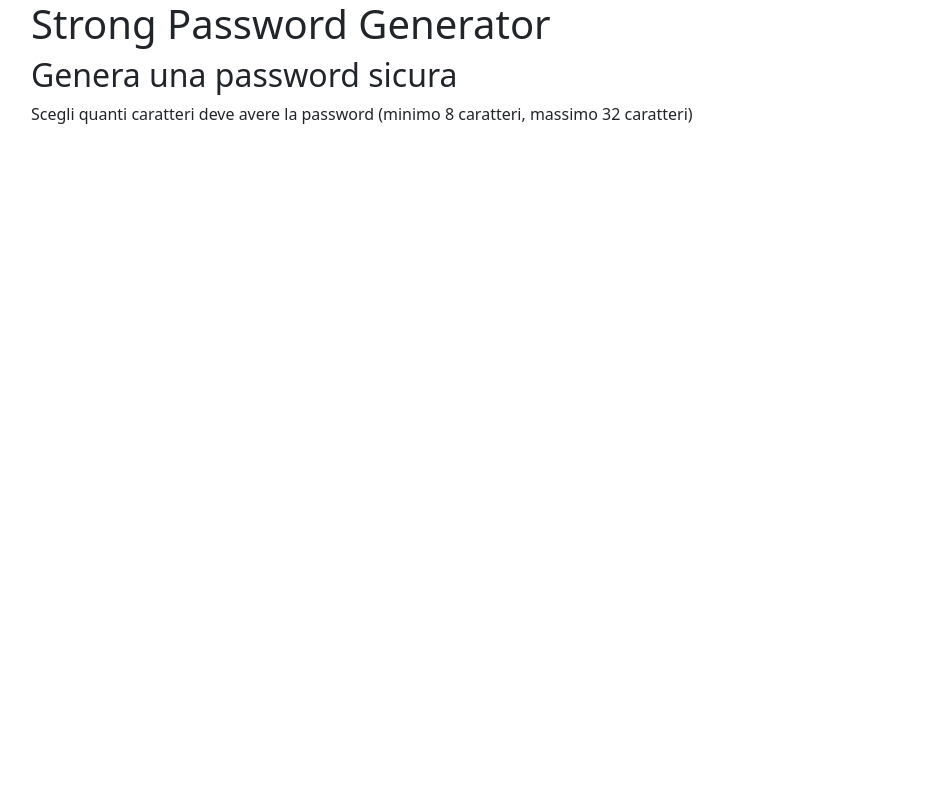
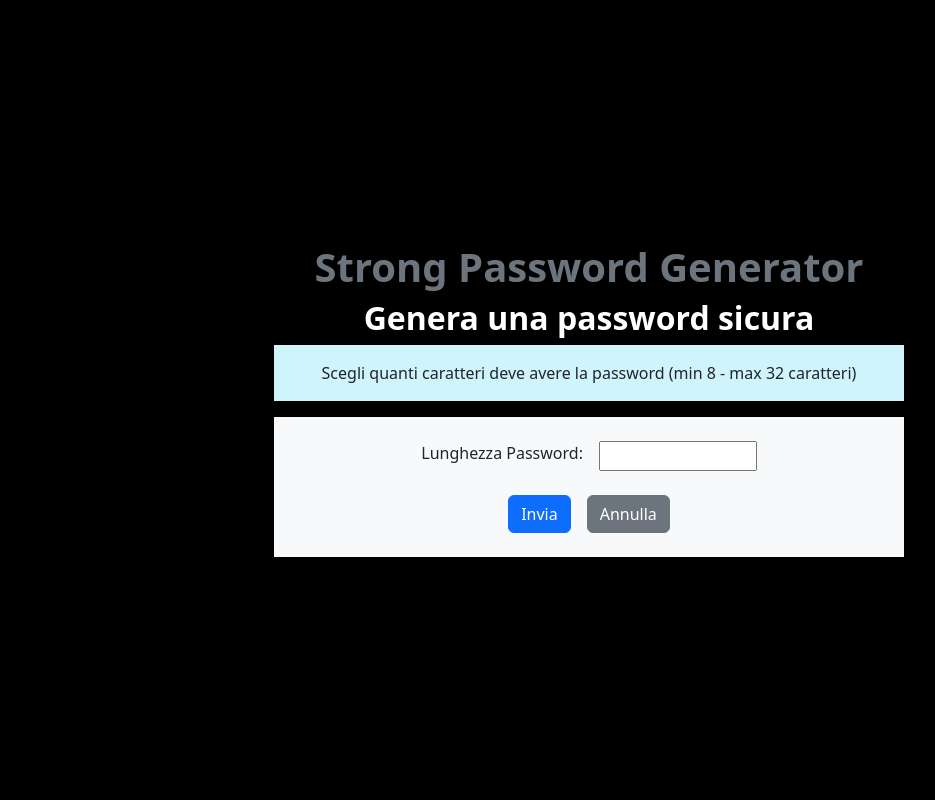
Before and after one commit to MassimoAzzini/php-strong-password-generator, a PHP site: page / in a window 1280 px wide. Shown: the whole page, without its empty margins (51-986 px from the left). Run offline with PHP 8.4, Linux system fonts and the light colour scheme.

Commit message:
[add] layout index form

```diff
--- a/index.php
+++ b/index.php
@@ -8,11 +8,32 @@
 
   <title>PHP Strong Password Generator</title>
 </head>
-<body>
-  <div class="container">
-    <h1>Strong Password Generator</h1>
-    <h2>Genera una password sicura</h2>
-    <p>Scegli quanti caratteri deve avere la password (minimo 8 caratteri, massimo 32 caratteri)</p>
+<body class="vh-100 bg-black">
+  <div class="container h-100 d-flex justify-content-center align-items-center ">
+    <!-- <div class="d-flex flex-column align-items-center"> -->
+    <div class="row">
+      <div class="col-12 d-flex flex-column align-items-center">
+
+        <h1 class="text-secondary fw-bold">Strong Password Generator</h1>
+        <h2 class="text-white fw-bold">Genera una password sicura</h2>
+        <p class="bg-info-subtle w-100 py-3 px-5">Scegli quanti caratteri deve avere la password (min 8 - max 32 caratteri)</p>
+
+        <form action="index.php" method="POST" class="bg-light w-100">
+          <div class="row">
+            <div class="col-12 d-flex justify-content-center mt-4">
+              <label for="quantity">Lunghezza Password:</label>
+              <input class="w-25 ms-3" type="number" id="quantity" name="quantity" min="8" max="32">
+            </div>
+            <div class="col-12 d-flex justify-content-center my-4">
+              <button type="submit" class="btn btn-primary">Invia</button>
+              <button type="reset" class="btn btn-secondary ms-3">Annulla</button>
+
+            </div>
+          </div>
+        </form>
+
+      </div>
+    </div>
   </div>
 
 </body>
```
